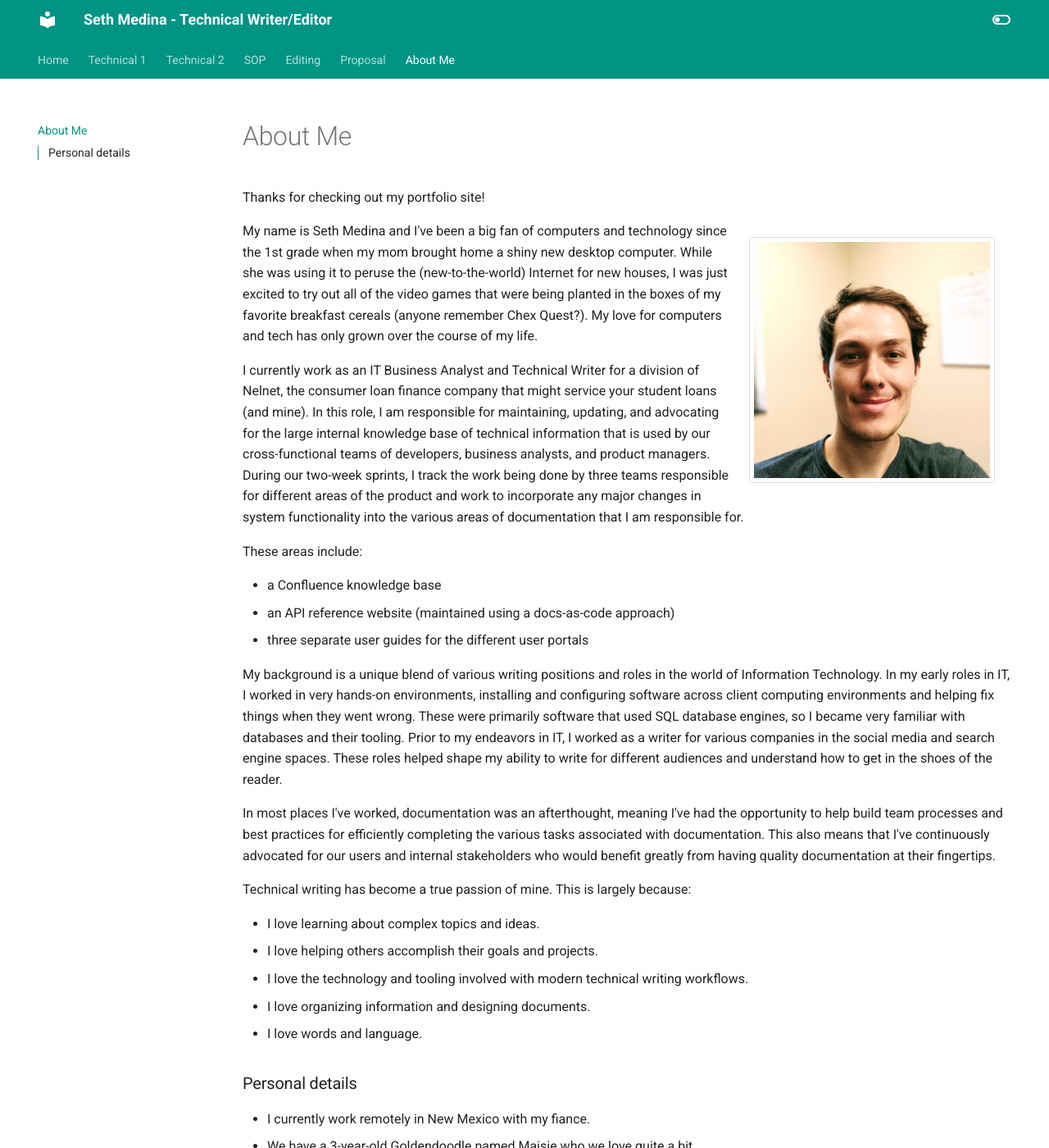
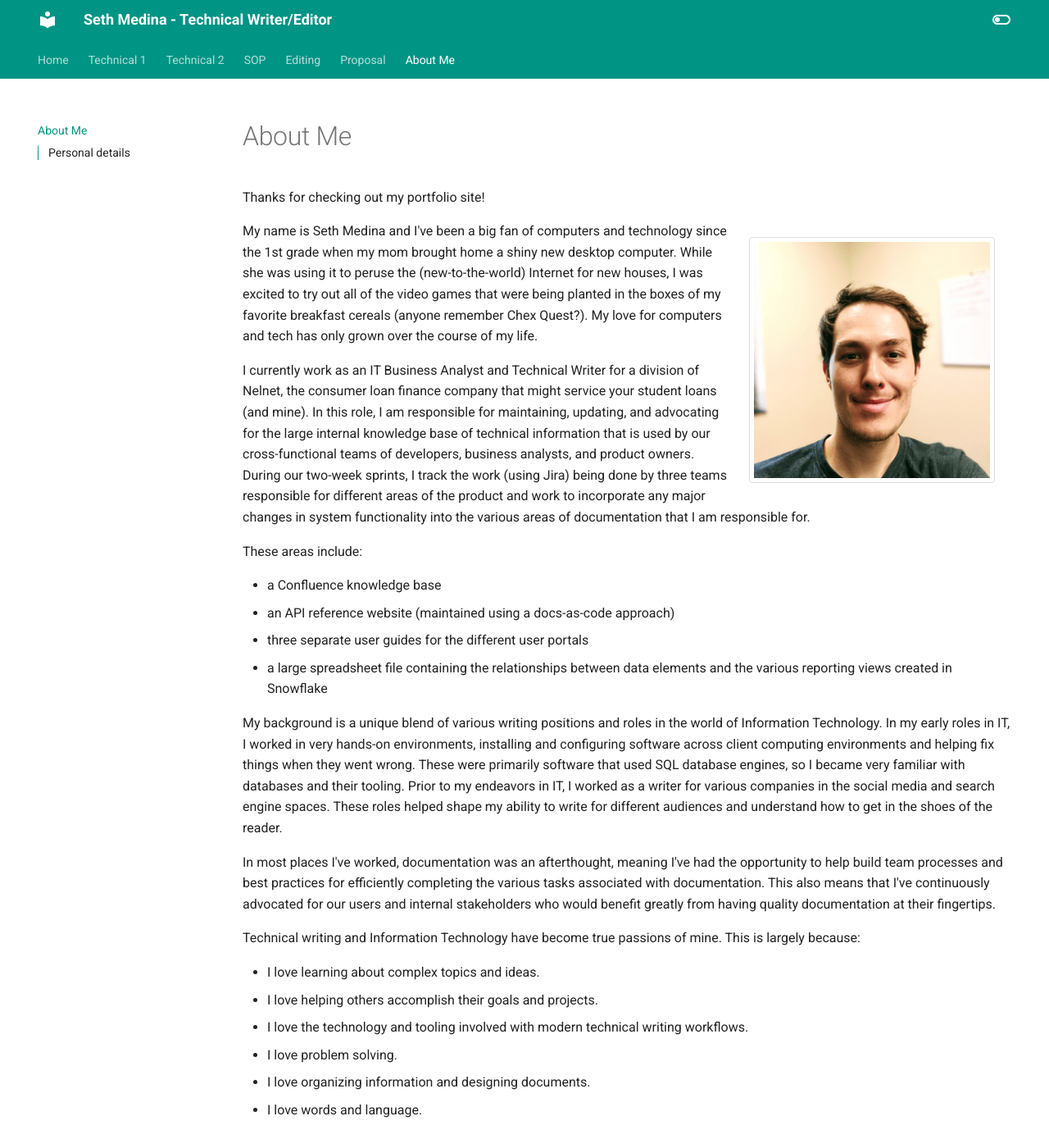
Before and after one commit to medinast21/medina-portfolio, an MkDocs documentation site: the page built from docs/AboutMe.md, in a window 1280 px wide and 1400 px high. Shown: the whole window at 82% size. Built offline with MkDocs 1.6.1 and Material for MkDocs 9.7.7, drawn with Linux system fonts in a browser that asks for light colours.

Commit message:
Update AboutMe.md

```diff
--- a/docs/AboutMe.md
+++ b/docs/AboutMe.md
@@ -18,25 +18,27 @@ img {
 
 ![Seth Medina](assets/SethPortrait(300x300).png)
 
-My name is Seth Medina and I've been a big fan of computers and technology since the 1st grade when my mom brought home a shiny new desktop computer. While she was using it to peruse the (new-to-the-world) Internet for new houses, I was just excited to try out all of the video games that were being planted in the boxes of my favorite breakfast cereals (anyone remember Chex Quest?). My love for computers and tech has only grown over the course of my life.
+My name is Seth Medina and I've been a big fan of computers and technology since the 1st grade when my mom brought home a shiny new desktop computer. While she was using it to peruse the (new-to-the-world) Internet for new houses, I was excited to try out all of the video games that were being planted in the boxes of my favorite breakfast cereals (anyone remember Chex Quest?). My love for computers and tech has only grown over the course of my life.
 
-I currently work as an IT Business Analyst and Technical Writer for a division of Nelnet, the consumer loan finance company that might service your student loans (and mine). In this role, I am responsible for maintaining, updating, and advocating for the large internal knowledge base of technical information that is used by our cross-functional teams of developers, business analysts, and product managers. During our two-week sprints, I track the work being done by three teams responsible for different areas of the product and work to incorporate any major changes in system functionality into the various areas of documentation that I am responsible for.
+I currently work as an IT Business Analyst and Technical Writer for a division of Nelnet, the consumer loan finance company that might service your student loans (and mine). In this role, I am responsible for maintaining, updating, and advocating for the large internal knowledge base of technical information that is used by our cross-functional teams of developers, business analysts, and product owners. During our two-week sprints, I track the work (using Jira) being done by three teams responsible for different areas of the product and work to incorporate any major changes in system functionality into the various areas of documentation that I am responsible for.
 
 These areas include:
 
 * a Confluence knowledge base
 * an API reference website (maintained using a docs-as-code approach)
 * three separate user guides for the different user portals
+* a large spreadsheet file containing the relationships between data elements and the various reporting views created in Snowflake
 
 My background is a unique blend of various writing positions and roles in the world of Information Technology. In my early roles in IT, I worked in very hands-on environments, installing and configuring software across client computing environments and helping fix things when they went wrong. These were primarily software that used SQL database engines, so I became very familiar with databases and their tooling. Prior to my endeavors in IT, I worked as a writer for various companies in the social media and search engine spaces. These roles helped shape my ability to write for different audiences and understand how to get in the shoes of the reader.
 
 In most places I've worked, documentation was an afterthought, meaning I've had the opportunity to help build team processes and best practices for efficiently completing the various tasks associated with documentation. This also means that I've continuously advocated for our users and internal stakeholders who would benefit greatly from having quality documentation at their fingertips.
 
-Technical writing has become a true passion of mine. This is largely because:
+Technical writing and Information Technology have become true passions of mine. This is largely because:
 
 * I love learning about complex topics and ideas.
 * I love helping others accomplish their goals and projects.
 * I love the technology and tooling involved with modern technical writing workflows.
+* I love problem solving.
 * I love organizing information and designing documents.
 * I love words and language.
 
```
